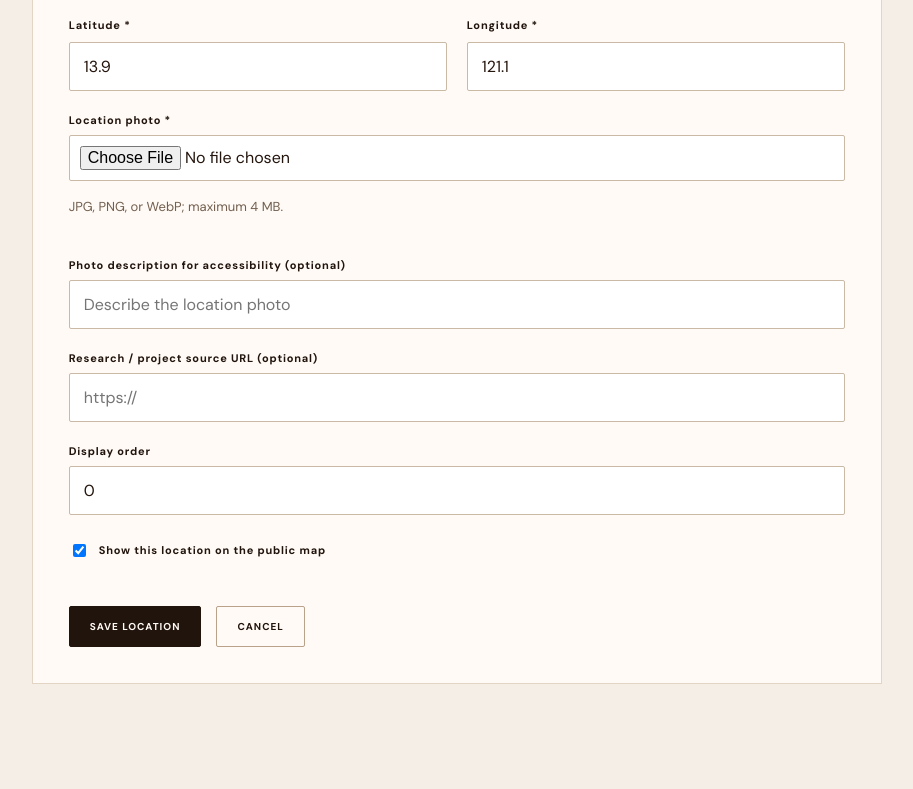
After one commit to RpTolentino711/liberica-barako-heritage, a Laravel app: page /admin/farm-locations/new in a window 1280 px wide. The commit adds this page. Shown: the part 1140-1929 px from the top of the page, without its empty margins (285-1198 px from the left). Run offline with Laravel 12, Linux system fonts and the light colour scheme; a user stored in the database is signed in; data comes from the database, SQL or seed files in the repository.

Commit message:
Make Batangas map locations admin managed

```diff
--- /dev/null
+++ b/app/Http/Controllers/AdminFarmLocationController.php
@@ -0,0 +1,83 @@
+<?php
+
+namespace App\Http\Controllers;
+
+use App\Models\FarmLocation;
+use Illuminate\Http\Request;
+use Illuminate\Support\Facades\Auth;
+use Illuminate\Support\Facades\Storage;
+
+class AdminFarmLocationController extends Controller
+{
+    private function guard(): void
+    {
+        abort_unless(Auth::check() && Auth::user()->is_admin, 403);
+    }
+
+    public function index()
+    {
+        $this->guard();
+        return view('admin.farm-locations.index', [
+            'locations' => FarmLocation::orderBy('sort_order')->orderBy('id')->get(),
+        ]);
+    }
+
+    public function create()
+    {
+        $this->guard();
+        return view('admin.farm-locations.form', ['location' => null]);
+    }
+
+    public function edit(FarmLocation $location)
+    {
+        $this->guard();
+        return view('admin.farm-locations.form', compact('location'));
+    }
+
+    public function save(Request $request, ?FarmLocation $location = null)
+    {
+        $this->guard();
+        $data = $request->validate([
+            'name' => ['required', 'string', 'max:160'],
+            'place_name' => ['required', 'string', 'max:220'],
+            'location_type' => ['nullable', 'string', 'max:120'],
+            'description' => ['required', 'string', 'max:1200'],
+            'latitude' => ['required', 'numeric', 'between:-90,90'],
+            'longitude' => ['required', 'numeric', 'between:-180,180'],
+            'photo' => [$location ? 'nullable' : 'required', 'image', 'mimes:jpg,jpeg,png,webp', 'max:4096'],
+            'photo_alt' => ['nullable', 'string', 'max:240'],
+            'source_url' => ['nullable', 'url:http,https', 'max:2048'],
+            'sort_order' => ['nullable', 'integer', 'min:0', 'max:9999'],
+        ]);
+
+        $data['sort_order'] = $data['sort_order'] ?? 0;
+        $data['is_published'] = $request->boolean('is_published');
+        unset($data['photo']);
+        $oldPhoto = $location?->photo_path;
+
+        if ($request->hasFile('photo')) {
+            $data['photo_path'] = $request->file('photo')->store('farm-locations', 'public');
+        }
+
+        if ($location) $location->update($data);
+        else FarmLocation::create($data);
+
+        if ($oldPhoto && isset($data['photo_path']) && !str_starts_with($oldPhoto, 'assets/')) {
+            Storage::disk('public')->delete($oldPhoto);
+        }
+
+        return redirect()->route('admin.farm-locations.index')->with('ok', 'Map location saved.');
+    }
+
+    public function delete(FarmLocation $location)
+    {
+        $this->guard();
+        $photoPath = $location->photo_path;
+        $location->delete();
+        if ($photoPath && !str_starts_with($photoPath, 'assets/')) {
+            Storage::disk('public')->delete($photoPath);
+        }
+
+        return back()->with('ok', 'Map location deleted.');
+    }
+}
--- a/app/Http/Controllers/HomeController.php
+++ b/app/Http/Controllers/HomeController.php
@@ -1,7 +1,7 @@
 <?php
 namespace App\Http\Controllers;
 
-use App\Models\{Article, EncyclopediaTopic, GalleryItem, JourneyStep, Reference, Message, Setting};
+use App\Models\{Article, EncyclopediaTopic, FarmLocation, GalleryItem, JourneyStep, Reference, Message, Setting};
 use Illuminate\Http\Request;
 use Illuminate\Support\Facades\Schema;
 
@@ -19,6 +19,9 @@ class HomeController extends Controller {
             'settings' => Setting::pluck('value', 'key')->all(),
             'journeySteps' => Schema::hasTable('journey_steps')
                 ? JourneyStep::where('is_published', true)->orderBy('sort_order')->orderBy('id')->get()
+                : collect(),
+            'farmLocations' => Schema::hasTable('farm_locations')
+                ? FarmLocation::where('is_published', true)->orderBy('sort_order')->orderBy('id')->get()
                 : collect(),
             'topics' => Schema::hasTable('encyclopedia_topics')
                 ? EncyclopediaTopic::where('is_published', true)->orderBy('sort_order')->orderBy('id')->get()
--- a/public/css/admin.css
+++ b/public/css/admin.css
@@ -737,6 +737,11 @@ a:focus-visible,button:focus-visible,input:focus-visible {
 .journey-admin-help { margin: 8px 0 18px; color: #725f4f; font-size: 13px; line-height: 1.6; }
 .journey-admin-current-media { width: min(460px, 100%); margin: 15px 0 24px; border: 1px solid var(--border); background: #1d110b; }
 .journey-admin-current-media img,.journey-admin-current-media video { display: block; width: 100%; max-height: 330px; object-fit: contain; }
+.farm-location-map-help { margin: 8px 0 12px; color: #725f4f; font-size: 13px; line-height: 1.6; }
+.farm-location-picker-map { width: 100%; height: 380px; margin: 0 0 18px; border: 1px solid var(--border); background: #e6d9ca; z-index: 0; }
+.farm-location-coordinates { margin-top: 10px; }
+.farm-location-current-photo { width: min(480px, 100%); margin: 14px 0 22px; }
+.farm-location-current-photo img { display: block; width: 100%; max-height: 320px; object-fit: cover; border: 1px solid var(--border); }
 .journey-order-status { margin: -8px 0 14px; color: #725f4f; font-size: 13px; }
 .journey-step-row-title { display: flex; align-items: center; gap: 12px; min-width: 220px; }
 .journey-drag-handle { flex: 0 0 34px; width: 34px; height: 38px; border: 1px solid var(--border); background: #f5ece1; color: #805735; font-size: 19px; cursor: grab; touch-action: none; }
--- /dev/null
+++ b/public/js/admin-farm-location-map.js
@@ -0,0 +1,37 @@
+(() => {
+    const element = document.getElementById('farmLocationPickerMap');
+    const latitudeInput = document.getElementById('latitude');
+    const longitudeInput = document.getElementById('longitude');
+    if (!element || !latitudeInput || !longitudeInput || !window.L) return;
+
+    const initialLatitude = Number(latitudeInput.value) || 13.9;
+    const initialLongitude = Number(longitudeInput.value) || 121.1;
+    const map = L.map(element, { scrollWheelZoom: false }).setView([initialLatitude, initialLongitude], 11);
+    L.tileLayer('https://{s}.tile.openstreetmap.org/{z}/{x}/{y}.png', {
+        attribution: '&copy; <a href="https://www.openstreetmap.org/copyright" target="_blank" rel="noopener noreferrer">OpenStreetMap</a> contributors',
+        maxZoom: 19,
+    }).addTo(map);
+
+    const marker = L.marker([initialLatitude, initialLongitude], { draggable: true }).addTo(map);
+    const updateInputs = (point) => {
+        latitudeInput.value = point.lat.toFixed(7);
+        longitudeInput.value = point.lng.toFixed(7);
+    };
+    const updateMarker = () => {
+        const latitude = Number(latitudeInput.value);
+        const longitude = Number(longitudeInput.value);
+        if (!Number.isFinite(latitude) || !Number.isFinite(longitude) || Math.abs(latitude) > 90 || Math.abs(longitude) > 180) return;
+        const point = [latitude, longitude];
+        marker.setLatLng(point);
+        map.setView(point, Math.max(map.getZoom(), 12));
+    };
+
+    map.on('click', (event) => {
+        marker.setLatLng(event.latlng);
+        updateInputs(event.latlng);
+    });
+    marker.on('dragend', () => updateInputs(marker.getLatLng()));
+    latitudeInput.addEventListener('change', updateMarker);
+    longitudeInput.addEventListener('change', updateMarker);
+    window.setTimeout(() => map.invalidateSize(), 150);
+})();
--- /dev/null
+++ b/resources/views/admin/farm-locations/form.blade.php
@@ -0,0 +1,55 @@
+@extends('layouts.admin')
+@section('title', $location ? 'Edit Map Location' : 'New Map Location')
+@section('content')
+    <link rel="stylesheet" href="https://unpkg.com/leaflet@1.9.4/dist/leaflet.css">
+    <p class="encyclopedia-admin-back"><a href="{{ route('admin.farm-locations.index') }}">&#8592; All map locations</a></p>
+    <div class="panel form-panel">
+        <form action="{{ $location ? route('admin.farm-locations.update', $location) : route('admin.farm-locations.store') }}" method="POST" enctype="multipart/form-data">
+            @csrf @if($location) @method('PUT') @endif
+            <label for="name">Place name *</label>
+            <input id="name" name="name" maxlength="160" required value="{{ old('name', $location?->name) }}" placeholder="For example: Katy’s Farm">
+
+            <label for="place_name">Barangay / city / province *</label>
+            <input id="place_name" name="place_name" maxlength="220" required value="{{ old('place_name', $location?->place_name) }}" placeholder="Tipakan, Lipa City, Batangas">
+
+            <label for="location_type">Location type (optional)</label>
+            <input id="location_type" name="location_type" maxlength="120" value="{{ old('location_type', $location?->location_type) }}" placeholder="Cultivation, nursery, research site">
+
+            <label for="description">Short description *</label>
+            <textarea id="description" name="description" rows="4" maxlength="1200" required placeholder="Give visitors a brief, informative description of this place.">{{ old('description', $location?->description) }}</textarea>
+
+            <label>Pin the place on the map *</label>
+            <p class="farm-location-map-help">Click the map or drag the marker to set the location. You can also enter coordinates below.</p>
+            <div id="farmLocationPickerMap" class="farm-location-picker-map" role="application" aria-label="Map location picker"></div>
+            <div class="two-col farm-location-coordinates">
+                <div><label for="latitude">Latitude *</label><input id="latitude" name="latitude" type="number" step="any" min="-90" max="90" required value="{{ old('latitude', $location?->latitude ?? 13.9) }}"></div>
+                <div><label for="longitude">Longitude *</label><input id="longitude" name="longitude" type="number" step="any" min="-180" max="180" required value="{{ old('longitude', $location?->longitude ?? 121.1) }}"></div>
+            </div>
+
+            <label for="photo">Location photo {{ $location ? '(optional if keeping the current photo)' : '*' }}</label>
+            <input id="photo" name="photo" type="file" accept="image/jpeg,image/png,image/webp" @required(!$location)>
+            <p class="journey-admin-help">JPG, PNG, or WebP; maximum 4 MB.</p>
+            @if($location?->photo_path)
+                @php($photoUrl = str_starts_with($location->photo_path, 'assets/') ? asset($location->photo_path) : asset('storage/'.$location->photo_path))
+                <div class="farm-location-current-photo"><img src="{{ $photoUrl }}" alt="{{ $location->photo_alt ?: $location->name }}"></div>
+            @endif
+
+            <label for="photo_alt">Photo description for accessibility (optional)</label>
+            <input id="photo_alt" name="photo_alt" maxlength="240" value="{{ old('photo_alt', $location?->photo_alt) }}" placeholder="Describe the location photo">
+
+            <label for="source_url">Research / project source URL (optional)</label>
+            <input id="source_url" name="source_url" type="url" maxlength="2048" value="{{ old('source_url', $location?->source_url) }}" placeholder="https://">
+
+            <label for="sort_order">Display order</label>
+            <input id="sort_order" name="sort_order" type="number" min="0" max="9999" value="{{ old('sort_order', $location?->sort_order ?? 0) }}">
+
+            <label class="check"><input name="is_published" type="checkbox" value="1" @checked(old('is_published', $location?->is_published ?? true))> Show this location on the public map</label>
+            <div class="form-actions">
+                <button class="primary-button" type="submit">SAVE LOCATION</button>
+                <a class="button-alt" href="{{ route('admin.farm-locations.index') }}">CANCEL</a>
+            </div>
+        </form>
+    </div>
+    <script defer src="https://unpkg.com/leaflet@1.9.4/dist/leaflet.js"></script>
+    <script defer src="{{ asset('js/admin-farm-location-map.js') }}?v=1"></script>
+@endsection
--- a/resources/views/layouts/admin.blade.php
+++ b/resources/views/layouts/admin.blade.php
@@ -7,7 +7,7 @@
     <link rel="preconnect" href="https://fonts.googleapis.com"><link rel="preconnect" href="https://fonts.gstatic.com" crossorigin>
     <link href="https://fonts.googleapis.com/css2?family=DM+Sans:wght@400;500;600;700&family=Playfair+Display:wght@400;600&display=swap" rel="stylesheet">
     <link rel="icon" type="image/png" href="{{ asset('assets/coffee_Liberica_bean.png') }}">
-    <link rel="stylesheet" href="{{ asset('css/admin.css') }}?v=encyclopedia-references-1">
+    <link rel="stylesheet" href="{{ asset('css/admin.css') }}?v=farm-location-admin-2">
 </head>
 <body class="admin-body">
     <div class="sidebar-backdrop" id="sidebarBackdrop" aria-hidden="true"></div>
@@ -28,6 +28,7 @@
             <a href="{{ route('admin.references') }}" class="{{ request()->routeIs('admin.references*') ? 'active' : '' }}">≡ &nbsp; References</a>
             <a href="{{ route('admin.messages') }}" class="{{ request()->routeIs('admin.messages*') ? 'active' : '' }}">✉ &nbsp; Visitor Messages</a>
             <a href="{{ route('admin.settings') }}" class="{{ request()->routeIs('admin.settings*') ? 'active' : '' }}">⚙ &nbsp; Site Settings</a>
+            <a href="{{ route('admin.farm-locations.index') }}" class="{{ request()->routeIs('admin.farm-locations*') ? 'active' : '' }}">&#8982; &nbsp; Farm Map Locations</a>
         </nav>
         <div class="sidebar-bottom">
             <a href="{{ route('home') }}" target="_blank" rel="noopener">VIEW PUBLIC WEBSITE ↗</a>
--- a/resources/views/layouts/landing.blade.php
+++ b/resources/views/layouts/landing.blade.php
@@ -10,12 +10,12 @@
     <link rel="preconnect" href="https://fonts.gstatic.com" crossorigin>
     <link href="https://fonts.googleapis.com/css2?family=DM+Sans:wght@400;500;600;700&family=Playfair+Display:ital,wght@0,400;0,500;0,600;1,400;1,500&display=swap" rel="stylesheet">
     <link rel="icon" type="image/png" href="{{ asset('assets/coffee_Liberica_bean.png') }}">
-    <link rel="stylesheet" href="{{ asset('css/landing.css') }}?v=journey-7">
+    <link rel="stylesheet" href="{{ asset('css/landing.css') }}?v=farm-location-pins-8">
     <link rel="stylesheet" href="https://unpkg.com/leaflet@1.9.4/dist/leaflet.css">
     <script defer src="{{ asset('js/landing.js') }}?v=encyclopedia-menu-2"></script>
     <script defer src="{{ asset('js/bean-to-cup.js') }}?v=7"></script>
     <script defer src="https://unpkg.com/leaflet@1.9.4/dist/leaflet.js"></script>
-    <script defer src="{{ asset('js/heritage-farm-map.js') }}?v=1"></script>
+    <script defer src="{{ asset('js/heritage-farm-map.js') }}?v=2"></script>
 </head>
 <body>
     <a class="skip-link" href="#main">Skip to main content</a>
--- a/routes/web.php
+++ b/routes/web.php
@@ -5,6 +5,7 @@ use App\Http\Controllers\AdminPasswordResetController;
 use App\Http\Controllers\AdminEmailCheckController;
 use App\Http\Controllers\AdminEncyclopediaController;
 use App\Http\Controllers\AdminJourneyStepController;
+use App\Http\Controllers\AdminFarmLocationController;
 use App\Http\Controllers\EncyclopediaController;
 use Illuminate\Support\Facades\Route;
 
@@ -45,6 +46,12 @@ Route::prefix('admin')->name('admin.')->middleware('auth')->group(function () {
     Route::get('/bean-to-cup/{step}/edit', [AdminJourneyStepController::class, 'edit'])->name('journey.edit');
     Route::put('/bean-to-cup/{step}', [AdminJourneyStepController::class, 'save'])->name('journey.update');
     Route::patch('/bean-to-cup/{step}/archive', [AdminJourneyStepController::class, 'archive'])->name('journey.archive');
+    Route::get('/farm-locations', [AdminFarmLocationController::class, 'index'])->name('farm-locations.index');
+    Route::get('/farm-locations/new', [AdminFarmLocationController::class, 'create'])->name('farm-locations.create');
+    Route::post('/farm-locations', [AdminFarmLocationController::class, 'save'])->name('farm-locations.store');
+    Route::get('/farm-locations/{location}/edit', [AdminFarmLocationController::class, 'edit'])->name('farm-locations.edit');
+    Route::put('/farm-locations/{location}', [AdminFarmLocationController::class, 'save'])->name('farm-locations.update');
+    Route::delete('/farm-locations/{location}', [AdminFarmLocationController::class, 'delete'])->name('farm-locations.delete');
     Route::get('/encyclopedia/topics/new', [AdminEncyclopediaController::class, 'createTopic'])->name('encyclopedia.topics.new');
     Route::post('/encyclopedia/topics', [AdminEncyclopediaController::class, 'saveTopic'])->name('encyclopedia.topics.store');
     Route::get('/encyclopedia/topics/{topic}/edit', [AdminEncyclopediaController::class, 'editTopic'])->name('encyclopedia.topics.edit');
```
Also changed, not shown: app/Models/FarmLocation.php (added, +22 -0 lines), public/css/landing.css (+11 -2 lines), public/js/heritage-farm-map.js (+80 -27 lines), resources/views/admin/farm-locations/index.blade.php (added, +29 -0 lines), resources/views/landing/index.blade.php (+44 -35 lines), database/migrations/2026_11_25_000006_create_farm_locations_table.php (added).
